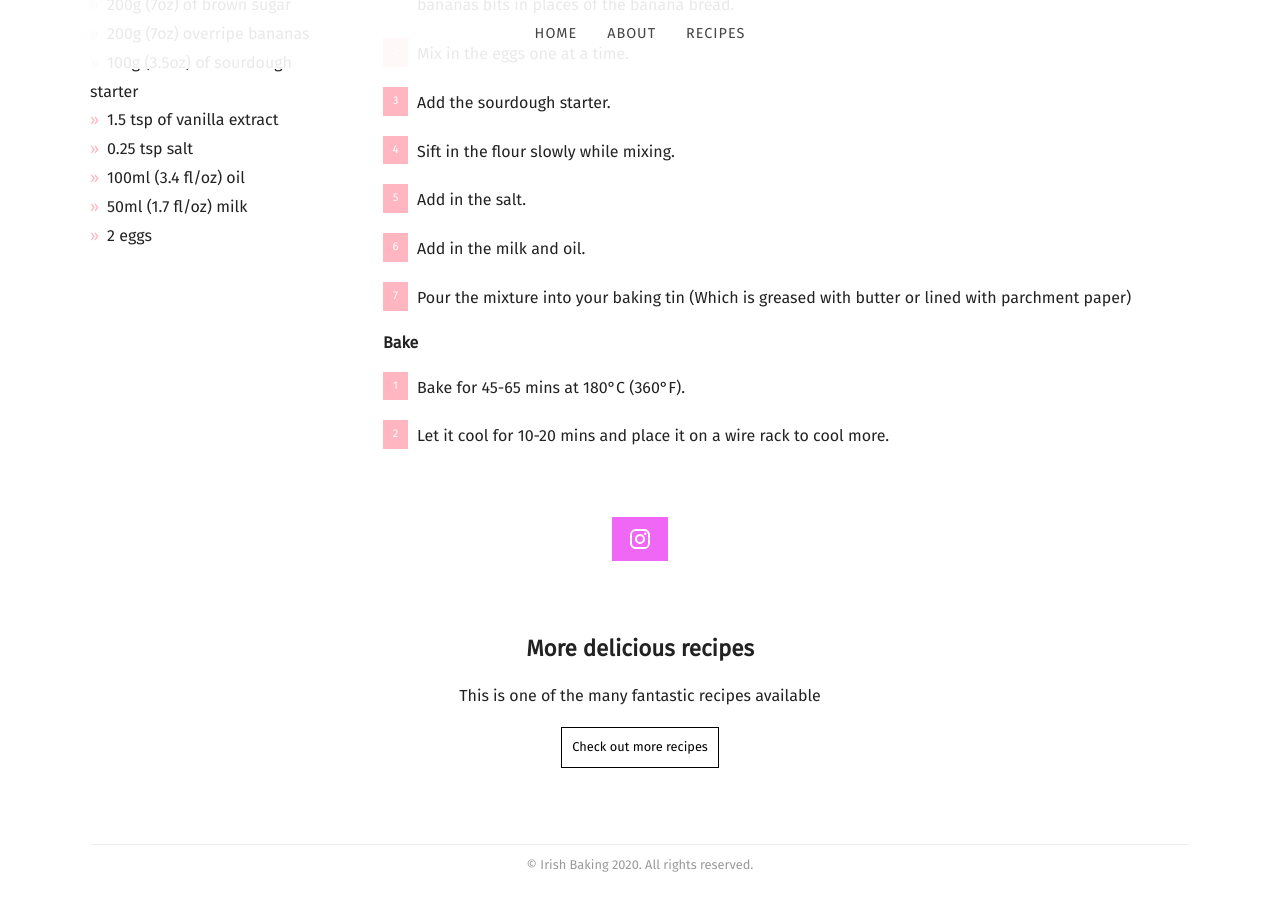
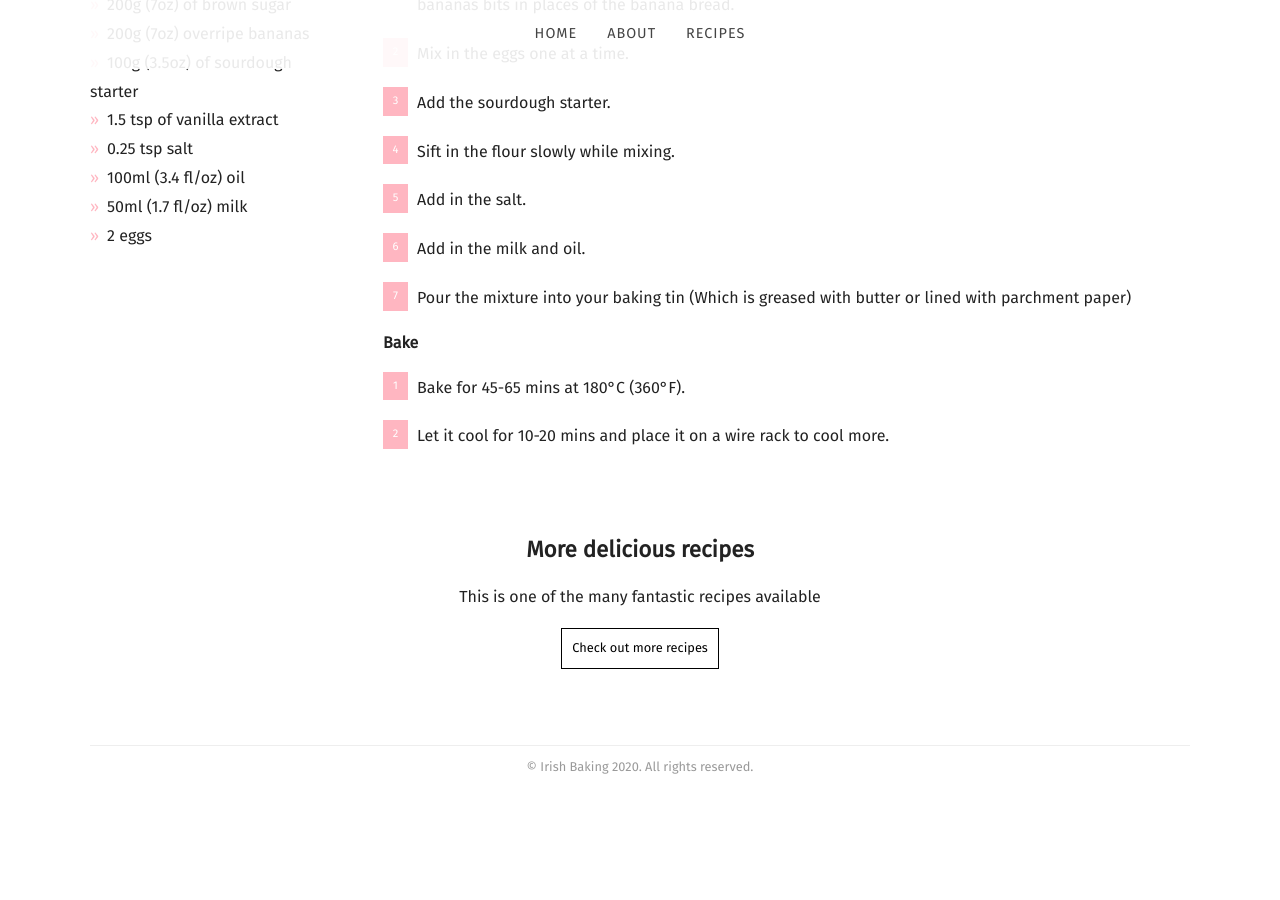
Before and after one commit to mcginleyireland/irishbaking.github.io, a Jekyll site: the page built from _posts/2020-10-03-plain-sourdough-banana-bread.md, in a window 1280 px wide and 900 px high, scrolled down 1822 px. Built offline with Jekyll 4.4.1, drawn with Linux system fonts in a browser that asks for light colours; nearby versions of some CDN libraries; some web fonts are replaced; after the commit the page ends 2623 px from its top, so only the background shows below that.

Commit message:
Removing the social icon.

```diff
--- a/_layouts/post.html
+++ b/_layouts/post.html
@@ -29,14 +29,14 @@ layout: default
 		</div>
 	</div>
 
-	<div class="sharing">
+	<!-- <div class="sharing"> -->
 		<!-- {% assign share_url = page.url | absolute_url | cgi_escape %} -->
 		<!-- <a class="facebook" href="https://www.facebook.com/sharer/sharer.php?u={{ share_url }}">{% include social-icon.html icon="Facebook" %}</a> -->
 		<!-- <a class="twitter" href="https://twitter.com/intent/tweet?url={{ share_url }}&amp;text=I'm%20going%20to%20this%20event!">{% include social-icon.html icon="Twitter" %}</a> -->
-		<a class="instagram" href="https://www.instagram.com/irish_baking/">{% include social-icon.html icon="Instagram" %}</a>
+		<!-- <a class="instagram" href="https://www.instagram.com/irish_baking/">{% include social-icon.html icon="Instagram" %}</a> -->
 		<!-- <a class="pinterest" href="//pinterest.com/pin/create/link/?url={{ share_url }}&amp;description={{ page.description }}">{% include social-icon.html icon="Pinterest" %}</a> -->
 		<!-- <a class="email" href="mailto:?subject=I've%20found%20a%20great%20recipe&amp;body=Check%20it%20out%20-%20{{ share_url }}">{% include social-icon.html icon="Email" %}</a> -->
-	</div>
+	<!-- </div> -->
 
 	<div class="cta">
 		<h2>More delicious recipes</h2>
```
